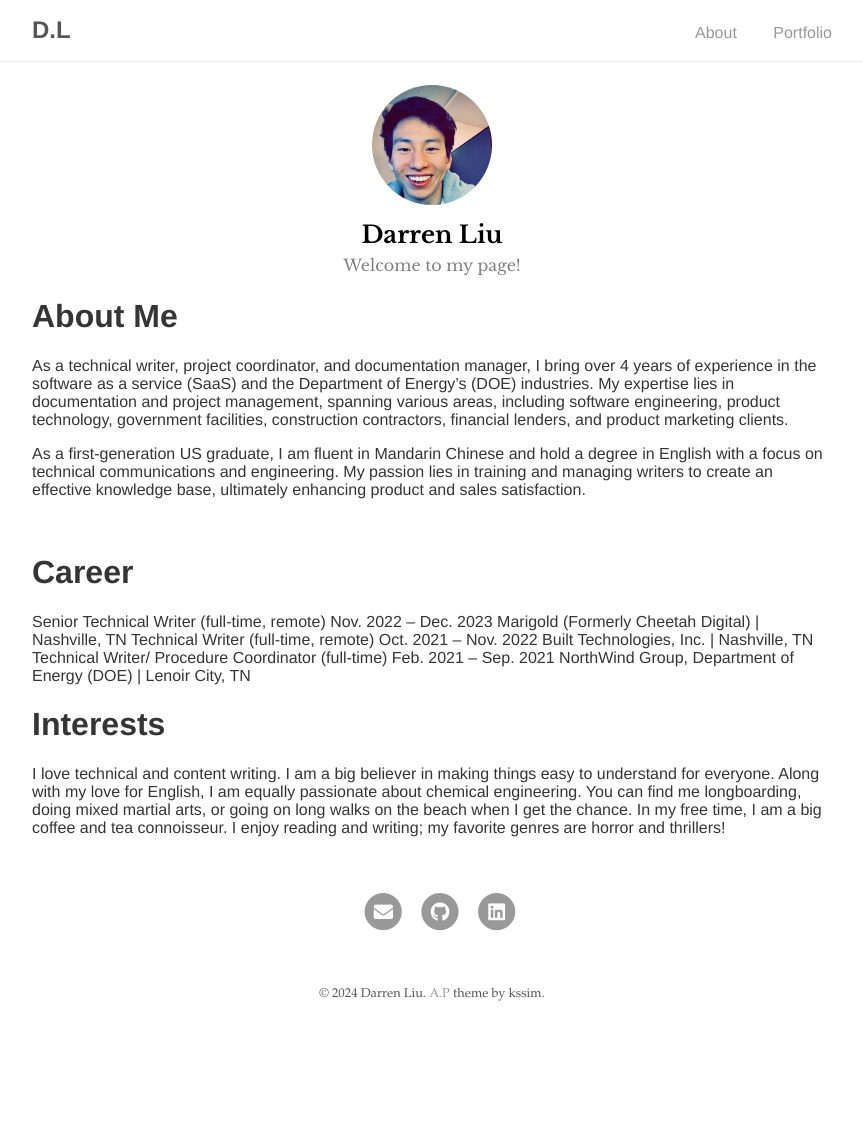
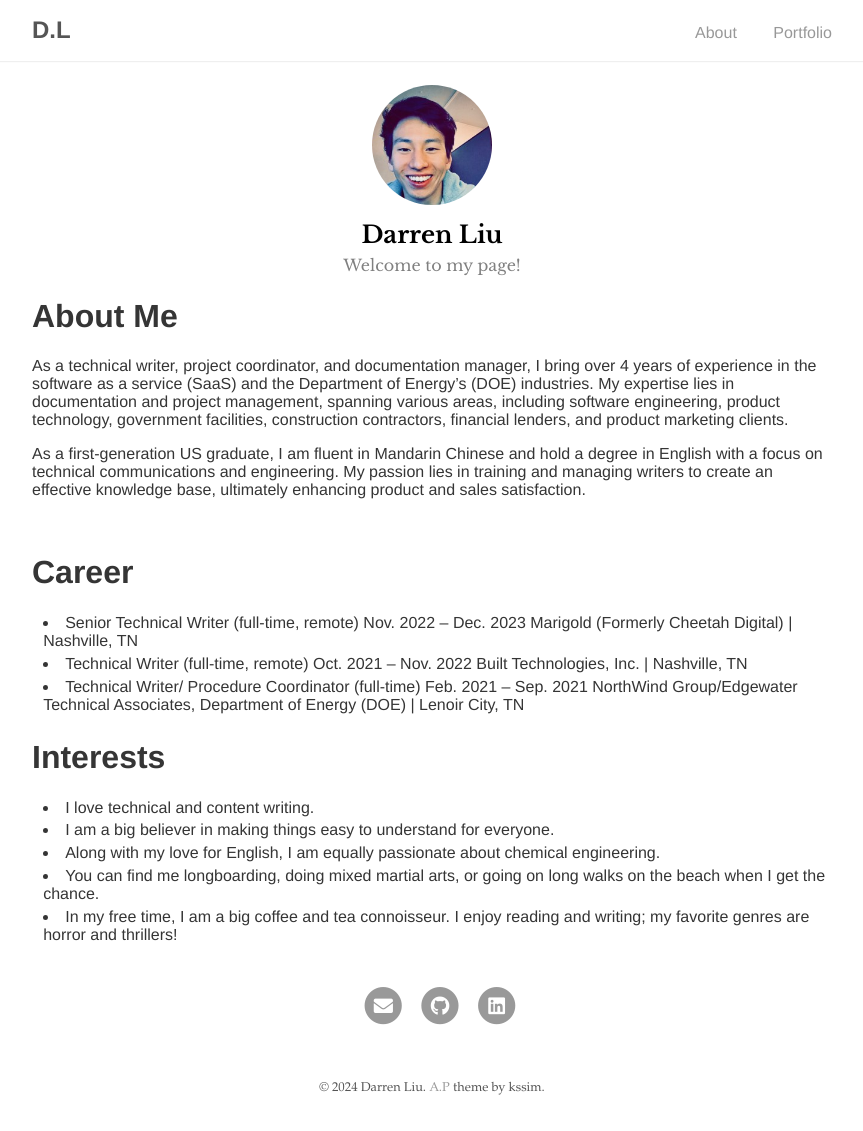
Before and after one commit to moekewlkatz/coffeeandteatime, a Jekyll site: the page built from index.md, in a window 1280 px wide. Shown: the whole page, without its empty margins (208-1071 px from the left). Built offline with Jekyll 4.4.1, drawn with Linux system fonts in a browser that asks for light colours; our own code applies the rules of GitHub Pages for plain Markdown files; before the commit the page ends 1037 px from its top, so only the background shows below that.

Commit message:
Update index.md (#5)

```diff
--- a/index.md
+++ b/index.md
@@ -10,13 +10,14 @@ As a first-generation US graduate, I am fluent in Mandarin Chinese and hold a de
 <br/>
 
 # Career
-Senior Technical Writer (full-time, remote) Nov. 2022 – Dec. 2023 Marigold (Formerly Cheetah Digital) | Nashville, TN
-Technical Writer (full-time, remote) Oct. 2021 – Nov. 2022 Built Technologies, Inc. | Nashville, TN
-Technical Writer/ Procedure Coordinator (full-time)	Feb. 2021 – Sep. 2021 NorthWind Group, Department of Energy (DOE) | Lenoir City, TN
+<li>Senior Technical Writer (full-time, remote) Nov. 2022 – Dec. 2023 Marigold (Formerly Cheetah Digital) | Nashville, TN</li>
+<li>Technical Writer (full-time, remote) Oct. 2021 – Nov. 2022 Built Technologies, Inc. | Nashville, TN</li>
+<li>Technical Writer/ Procedure Coordinator (full-time)	Feb. 2021 – Sep. 2021 NorthWind Group/Edgewater Technical Associates, Department of
+    Energy (DOE) | Lenoir City, TN</li>
 
 # Interests
-I love technical and content writing.
-I am a big believer in making things easy to understand for everyone.
-Along with my love for English, I am equally passionate about chemical engineering.
-You can find me longboarding, doing mixed martial arts, or going on long walks on the beach when I get the chance.
-In my free time, I am a big coffee and tea connoisseur. I enjoy reading and writing; my favorite genres are horror and thrillers!
+<li>I love technical and content writing.</li>
+<li>I am a big believer in making things easy to understand for everyone.</li>
+<li>Along with my love for English, I am equally passionate about chemical engineering.</li>
+<li>You can find me longboarding, doing mixed martial arts, or going on long walks on the beach when I get the chance.</li>
+<li>In my free time, I am a big coffee and tea connoisseur. I enjoy reading and writing; my favorite genres are horror and thrillers!</li>
```
